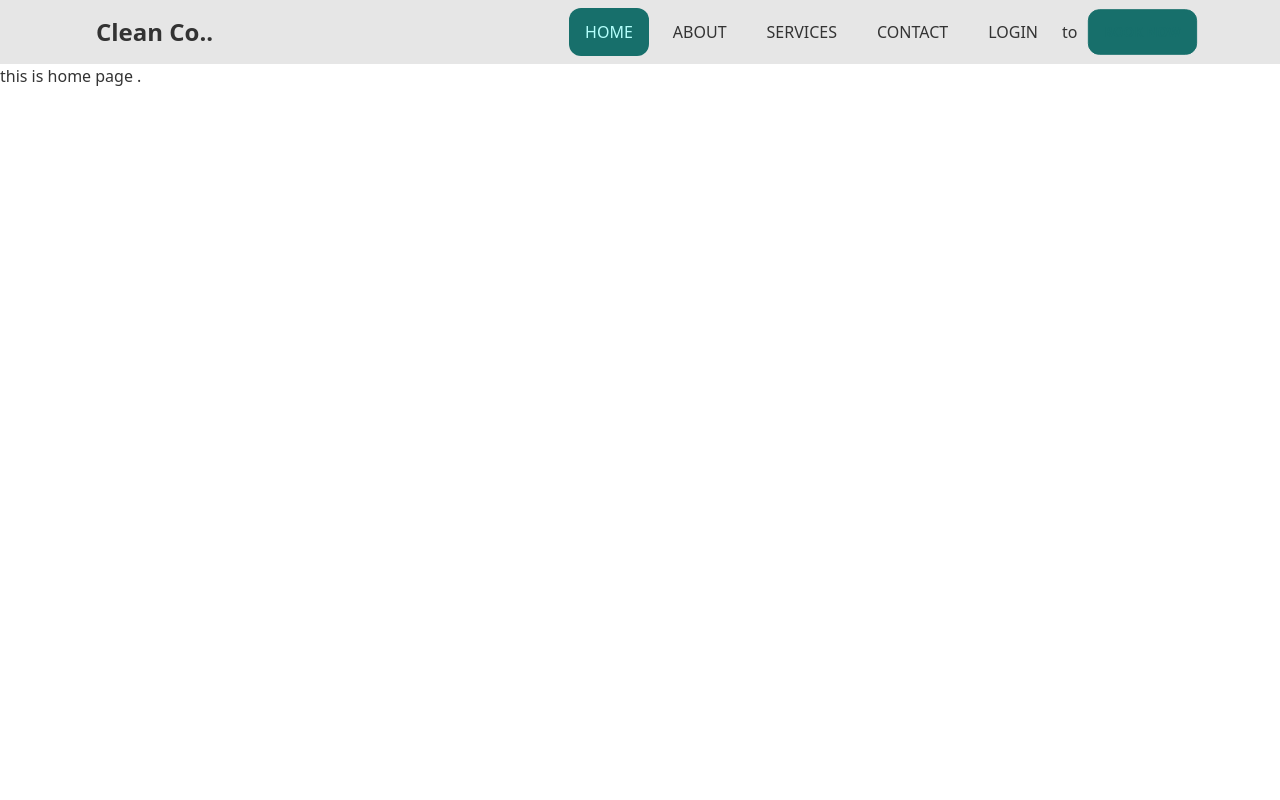
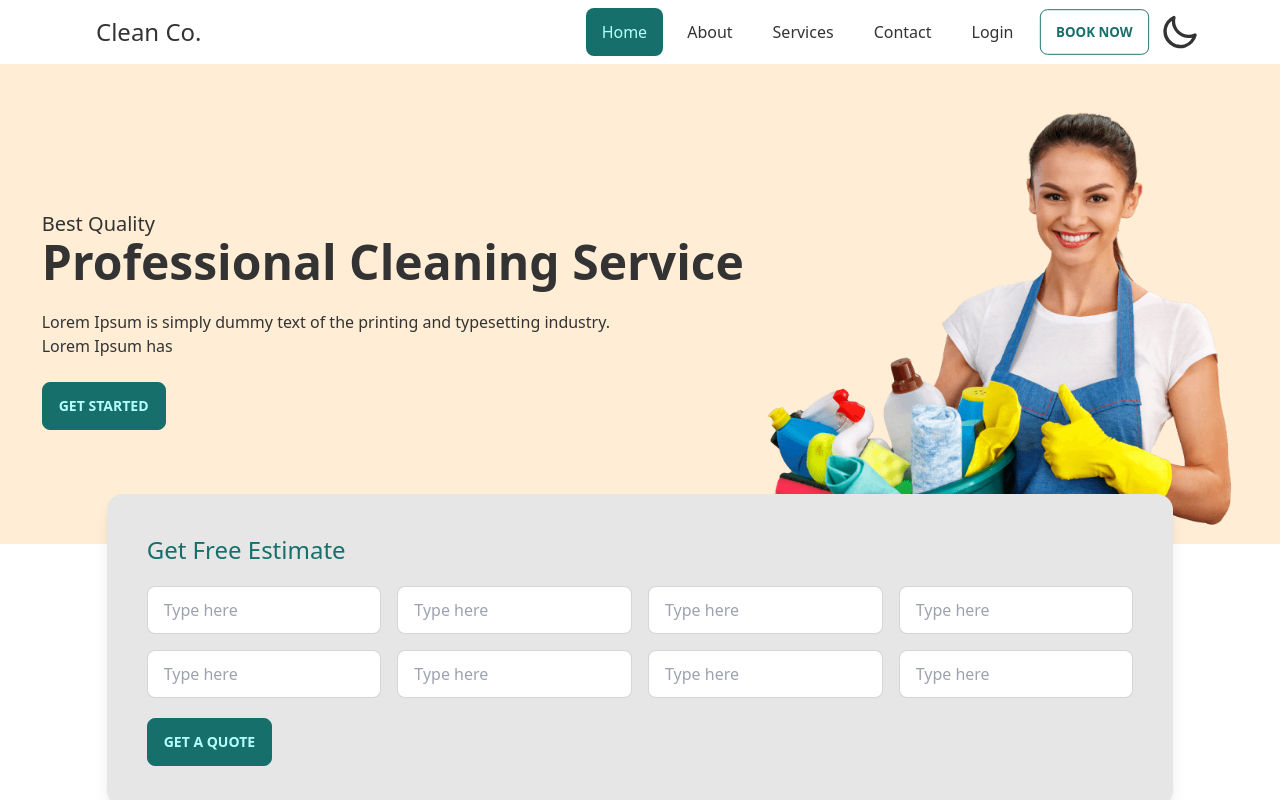
Before and after one commit to Shihab2022/clean-co-live-client, a React (Create React App) app: page / in a window 1280 px wide. Built offline with nearby package versions, Linux system fonts and the light colour scheme.

Commit message:
edit some code

```diff
--- a/src/App.js
+++ b/src/App.js
@@ -1,23 +1,17 @@
 import { Route, Routes } from 'react-router-dom';
 import './App.css';
-import About from './Pages/About/About';
-import Contact from './Pages/Contact/Contact';
-import Home from './Pages/Home/Home';
-import Login from './Pages/Login/Login';
-import Service from './Pages/Service/Service';
+import { publicRoute } from './route/publicRoutes';
 import Navbar from './Pages/Shared/Navbar';
 
 function App() {
   return (
     <div>
       <Navbar>
-  <Routes>
-    <Route path="/" element={<Home></Home>}></Route>
-    <Route path="/about" element={<About></About>}></Route>
-    <Route path="/contact" element={<Contact></Contact>}></Route>
-    <Route path="/service" element={<Service></Service>}></Route>
-    <Route path="/login" element={<Login></Login>}></Route>
-  </Routes>
+      <Routes>
+        {publicRoute.map(({ path, Component }, index) => (
+          <Route key={index} path={path} element={<Component />} />
+        ))}
+      </Routes>
   </Navbar>
     </div>
   );
--- a/src/Pages/Home/Home.js
+++ b/src/Pages/Home/Home.js
@@ -1,9 +1,11 @@
 import React from 'react';
+import Landing from './Landing';
 
 const Home = () => {
     return (
         <div>
-            <h4>this is home page . </h4>
+
+            <Landing></Landing>
         </div>
     );
 };
--- /dev/null
+++ b/src/Pages/Home/Landing.js
@@ -0,0 +1,98 @@
+import React from "react";
+import BucketGirl from '../../assets/image/bucketgirl.png';
+
+const Landing = () => {
+  return (
+    <div className='relative'>
+      <div class='hero h-screen lg:h-[60vh] bg-accent relative z-10 mt-16'>
+        <div class='hero-content flex-col lg:flex-row'>
+          <div>
+            <p
+              data-aos='fade-right'
+              data-aos-duration='1000'
+              data-aos-delay='200'
+              className='text-xl'
+            >
+              Best Quality
+            </p>
+            <h1
+              data-aos='fade-right'
+              data-aos-delay='400'
+              data-aos-duration='900'
+              class='text-5xl font-bold'
+            >
+              Professional Cleaning Service
+            </h1>
+            <p
+              data-aos='fade-right'
+              data-aos-delay='600'
+              data-aos-duration='800'
+              class='py-6 max-w-xl'
+            >
+              Lorem Ipsum is simply dummy text of the printing and typesetting
+              industry. Lorem Ipsum has
+            </p>
+            <button
+              data-aos='zoom-in'
+              data-aos-delay='1300'
+              class='btn btn-primary'
+            >
+              Get Started
+            </button>
+          </div>
+          <div className='h-[60vh] shrink-0'>
+            <img src={BucketGirl} class='h-full' alt='' />
+          </div>
+        </div>
+      </div>
+      <div className='rounded-2xl mx-auto mt-[-50px] relative z-20 bg-base-200 shadow-lg p-10 w-5/6'>
+        <h1 className='text-2xl mb-5 text-primary'>Get Free Estimate</h1>
+        <div className='grid grid-cols-1 md:grid-cols-2 lg:grid-cols-4 gap-4 '>
+          <input
+            type='text'
+            placeholder='Type here'
+            class='input input-bordered w-full'
+          />
+          <input
+            type='text'
+            placeholder='Type here'
+            class='input input-bordered w-full'
+          />
+          <input
+            type='text'
+            placeholder='Type here'
+            class='input input-bordered w-full'
+          />
+          <input
+            type='text'
+            placeholder='Type here'
+            class='input input-bordered w-full'
+          />
+          <input
+            type='text'
+            placeholder='Type here'
+            class='input input-bordered w-full'
+          />
+          <input
+            type='text'
+            placeholder='Type here'
+            class='input input-bordered w-full'
+          />
+          <input
+            type='text'
+            placeholder='Type here'
+            class='input input-bordered w-full'
+          />
+          <input
+            type='text'
+            placeholder='Type here'
+            class='input input-bordered w-full'
+          />
+        </div>
+        <button className='btn btn-primary mt-5'>Get a Quote</button>
+      </div>
+    </div>
+  );
+};
+
+export default Landing;
--- a/src/Pages/Shared/Navbar.js
+++ b/src/Pages/Shared/Navbar.js
@@ -1,56 +1,223 @@
-import React from 'react';
-import { NavLink } from 'react-router-dom';
 
-const Navbar = ({children}) => {
-  //children takay props hisaby niay si karon dasiui ar dower use krlay ay ti korty hobay
-  //potom ay sokol route kay jay name ay nav bar link tar componant ar vitory app.js file import kory osabo
-  //navbar ay children name destruchrig korbo
-  //say children takay dinamically jay jaigai content lika asay sykanay bosabo
+
+import React, { useState } from "react";
+import { Link, NavLink } from "react-router-dom";
+
+const Navbar = ({ children }) => {
+  const [dark,setDark]=useState(false)
+  console.log(dark)
   return (
-<div class="drawer  drawer-end">
-  <input id="my-drawer-3" type="checkbox" class="drawer-toggle" />
-  <div class="drawer-content flex flex-col">
+    <div class='drawer  drawer-end' data-theme={dark ? 'dark' : 'light'}>
+      <input id='my-drawer-3' type='checkbox' class='drawer-toggle' />
+      <div class='drawer-content flex flex-col'>
+        <div class='w-full navbar bg-base-100 fixed top-0 z-50 lg:px-20'>
+          <div class='flex-1 px-2 mx-2 text-2xl'>Clean Co.</div>
+          <div class='flex-none lg:hidden'>
+            <label for='my-drawer-3' class='btn btn-square btn-ghost'>
+              <svg
+                xmlns='http://www.w3.org/2000/svg'
+                fill='none'
+                viewBox='0 0 24 24'
+                class='inline-block w-6 h-6 stroke-current'
+              >
+                <path
+                  stroke-linecap='round'
+                  stroke-linejoin='round'
+                  stroke-width='2'
+                  d='M4 6h16M4 12h16M4 18h16'
+                ></path>
+              </svg>
+            </label>
+          </div>
 
-    <div class="w-full navbar lg:px-20 bg-base-200">
+          <div class='flex-none hidden lg:block'>
+            <ul class='menu menu-horizontal gap-x-2'>
+              <li>
+                <NavLink to='/' className='rounded-lg'>
+                  Home
+                </NavLink>
+              </li>
+              <li>
+                <NavLink to='/about' className='rounded-lg'>
+                  About
+                </NavLink>
+              </li>
+              <li>
+                <NavLink to='/services' className='rounded-lg'>
+                  Services
+                </NavLink>
+              </li>
+              <li>
+                <NavLink to='/contact' className='rounded-lg'>
+                  Contact
+                </NavLink>
+              </li>
+              <li>
+                <NavLink to='/login' className='rounded-lg'>
+                  Login
+                </NavLink>
+              </li>
 
-      <div class="flex-1 px-2 mx-2 text-2xl font-bold ">Clean Co..</div>
-      <div class="flex-none hidden lg:block">
-        <ul class="menu menu-horizontal gap-x-2">
+              <li class='dropdown dropdown-hover dropdown-end'>
+                <label
+                  tabindex='0'
+                  class='btn btn-primary btn-outline rounded-lg'
+                >
+                  BOOK NOW
+                </label>
+                <ul
+                  tabindex='0'
+                  class='dropdown-content menu p-2 shadow bg-base-100 rounded-box w-52'
+                >
+                  <li>
+                    <a>Item 1</a>
+                  </li>
+                  <li>
+                    <a>Item 2</a>
+                  </li>
+                </ul>
+              </li>
+              <label class='swap swap-rotate'>
+                <input type='checkbox' onClick={()=>setDark(!dark)} />
 
-          <li><NavLink className='rounded-xl ' to='/'>HOME</NavLink></li>
-          <li><NavLink className='rounded-xl ' to='/about'>ABOUT</NavLink></li>
-          <li><NavLink className='rounded-xl ' to='/service'>SERVICES</NavLink></li>
-          <li><NavLink className='rounded-xl ' to='/contact'>CONTACT</NavLink></li>
-          <li><NavLink className='rounded-xl ' to='/login'>LOGIN</NavLink></li>
-          <button data-toggle-theme="dark,light" data-act-class="ACTIVECLASS">to</button>
-          <li><NavLink className='rounded-xl btn btn-outline btn-primary ' to='/'>BOOK NOW</NavLink></li>
+                <svg
+                  class='swap-on fill-current w-10 h-10'
+                  xmlns='http://www.w3.org/2000/svg'
+                  viewBox='0 0 24 24'
+                >
+                  <path d='M5.64,17l-.71.71a1,1,0,0,0,0,1.41,1,1,0,0,0,1.41,0l.71-.71A1,1,0,0,0,5.64,17ZM5,12a1,1,0,0,0-1-1H3a1,1,0,0,0,0,2H4A1,1,0,0,0,5,12Zm7-7a1,1,0,0,0,1-1V3a1,1,0,0,0-2,0V4A1,1,0,0,0,12,5ZM5.64,7.05a1,1,0,0,0,.7.29,1,1,0,0,0,.71-.29,1,1,0,0,0,0-1.41l-.71-.71A1,1,0,0,0,4.93,6.34Zm12,.29a1,1,0,0,0,.7-.29l.71-.71a1,1,0,1,0-1.41-1.41L17,5.64a1,1,0,0,0,0,1.41A1,1,0,0,0,17.66,7.34ZM21,11H20a1,1,0,0,0,0,2h1a1,1,0,0,0,0-2Zm-9,8a1,1,0,0,0-1,1v1a1,1,0,0,0,2,0V20A1,1,0,0,0,12,19ZM18.36,17A1,1,0,0,0,17,18.36l.71.71a1,1,0,0,0,1.41,0,1,1,0,0,0,0-1.41ZM12,6.5A5.5,5.5,0,1,0,17.5,12,5.51,5.51,0,0,0,12,6.5Zm0,9A3.5,3.5,0,1,1,15.5,12,3.5,3.5,0,0,1,12,15.5Z' />
+                </svg>
 
+                <svg
+                  class='swap-off fill-current w-10 h-10'
+                  xmlns='http://www.w3.org/2000/svg'
+                  viewBox='0 0 24 24'
+                >
+                  <path d='M21.64,13a1,1,0,0,0-1.05-.14,8.05,8.05,0,0,1-3.37.73A8.15,8.15,0,0,1,9.08,5.49a8.59,8.59,0,0,1,.25-2A1,1,0,0,0,8,2.36,10.14,10.14,0,1,0,22,14.05,1,1,0,0,0,21.64,13Zm-9.5,6.69A8.14,8.14,0,0,1,7.08,5.22v.27A10.15,10.15,0,0,0,17.22,15.63a9.79,9.79,0,0,0,2.1-.22A8.11,8.11,0,0,1,12.14,19.73Z' />
+                </svg>
+              </label>
             </ul>
           </div>
-      <div class="flex-none lg:hidden">
-        <label for="my-drawer-3" class="btn btn-square btn-ghost">
-          <svg xmlns="http://www.w3.org/2000/svg" fill="none" viewBox="0 0 24 24" class="inline-block w-6 h-6 stroke-current"><path stroke-linecap="round" stroke-linejoin="round" stroke-width="2" d="M4 6h16M4 12h16M4 18h16"></path></svg>
-        </label>
         </div>
-    </div>
-
         {children}
       </div>
-  <div class="drawer-side">
-    <label for="my-drawer-3" class="drawer-overlay"></label>
-    <ul class="menu p-4 overflow-y-auto w-80 bg-base-100">
-
-    <li><NavLink className='rounded-xl ' to='/'>HOME</NavLink></li>
-          <li><NavLink className='rounded-xl ' to='/about'>ABOUT</NavLink></li>
-          <li><NavLink className='rounded-xl ' to='/service'>SERVICES</NavLink></li>
-          <li><NavLink className='rounded-xl ' to='/contact'>CONTACT</NavLink></li>
-          <li><NavLink className='rounded-xl ' to='/login'>LOGIN</NavLink></li>
-
+      <div class='drawer-side'>
+        <label for='my-drawer-3' class='drawer-overlay'></label>
+        <ul class='menu p-4 overflow-y-auto w-80 bg-base-100'>
+        <li>
+                <NavLink to='/' className='rounded-lg'>
+                  Home
+                </NavLink>
+              </li>
+              <li>
+                <NavLink to='/about' className='rounded-lg'>
+                  About
+                </NavLink>
+              </li>
+              <li>
+                <NavLink to='/services' className='rounded-lg'>
+                  Services
+                </NavLink>
+              </li>
+              <li>
+                <NavLink to='/contact' className='rounded-lg'>
+                  Contact
+                </NavLink>
+              </li>
+              <li>
+                <NavLink to='/login' className='rounded-lg'>
+                  Login
+                </NavLink>
+              </li>
+              <div tabindex="0" class="collapse collapse-arrow border border-base-300 bg-base-100 rounded-box">
+              <li>
+                <Link to='/contact' className='rounded-lg'>
+                  Quick Book
+                </Link>
+              </li>
+              <li>
+                <Link to='/login' className='rounded-lg'>
+                  Login here
+                </Link>
+              </li>
+</div>
         </ul>
-
       </div>
     </div>
   );
 };
 
 export default Navbar;
+
+
+
+
+
+
+
+
+
+
+
+
+
+
+
+
+
+// import React from 'react';
+// import { NavLink } from 'react-router-dom';
+
+// const Navbar = ({children}) => {
+//   //children takay props hisaby niay si karon dasiui ar dower use krlay ay ti korty hobay
+//   //potom ay sokol route kay jay name ay nav bar link tar componant ar vitory app.js file import kory osabo
+//   //navbar ay children name destruchrig korbo
+//   //say children takay dinamically jay jaigai content lika asay sykanay bosabo
+//     return (
+// <div class="drawer  drawer-end">
+//   <input id="my-drawer-3" type="checkbox" class="drawer-toggle" />
+//   <div class="drawer-content flex flex-col">
+
+//     <div class="w-full navbar lg:px-20 bg-base-100">
+
+//       <div class="flex-1 px-2 mx-2 text-2xl font-bold ">Clean Co..</div>
+//       <div class="flex-none hidden lg:block">
+//         <ul class="menu menu-horizontal gap-x-2">
+
+//           <li><NavLink className='rounded-xl ' to='/'>HOME</NavLink></li>
+//           <li><NavLink className='rounded-xl ' to='/about'>ABOUT</NavLink></li>
+//           <li><NavLink className='rounded-xl ' to='/service'>SERVICES</NavLink></li>
+//           <li><NavLink className='rounded-xl ' to='/contact'>CONTACT</NavLink></li>
+//           <li><NavLink className='rounded-xl ' to='/login'>LOGIN</NavLink></li>
+//           <button data-toggle-theme="dark,light" data-act-class="ACTIVECLASS">to</button>
+//           <li><NavLink className='btn  btn-outline rounded-lg ' to='/'>BOOK NOW</NavLink></li>
+
+//         </ul>
+//       </div>
+//       <div class="flex-none lg:hidden">
+//         <label for="my-drawer-3" class="btn btn-square btn-ghost">
+//           <svg xmlns="http://www.w3.org/2000/svg" fill="none" viewBox="0 0 24 24" class="inline-block w-6 h-6 stroke-current"><path stroke-linecap="round" stroke-linejoin="round" stroke-width="2" d="M4 6h16M4 12h16M4 18h16"></path></svg>
+//         </label>
+//       </div>
+//     </div>
+
+//     {children}
+//   </div>
+//   <div class="drawer-side">
+//     <label for="my-drawer-3" class="drawer-overlay"></label>
+//     <ul class="menu p-4 overflow-y-auto w-80 bg-base-100">
+
+//     <li><NavLink className='rounded-xl ' to='/'>HOME</NavLink></li>
+//           <li><NavLink className='rounded-xl ' to='/about'>ABOUT</NavLink></li>
+//           <li><NavLink className='rounded-xl ' to='/service'>SERVICES</NavLink></li>
+//           <li><NavLink className='rounded-xl ' to='/contact'>CONTACT</NavLink></li>
+//           <li><NavLink className='rounded-xl ' to='/login'>LOGIN</NavLink></li>
+
+//     </ul>
+
+//   </div>
+// </div>
+//     );
+// };
+
+// export default Navbar;
--- /dev/null
+++ b/src/route/publicRoutes.js
@@ -0,0 +1,15 @@
+
+import About from '../Pages/About/About';
+import Contact from '../Pages/Contact/Contact';
+import Home from '../Pages/Home/Home';
+import Login from '../Pages/Login/Login';
+import Service from '../Pages/Service/Service';
+
+
+export const publicRoute = [
+    { path: "/", name: "Home", Component: Home },
+    { path: "/about", name: "About", Component: About },
+    { path: "/services", name: "Services", Component: Service },
+    { path: "/contact", name: "Contact", Component: Contact },
+    { path: "/login", name: "Login", Component: Login },
+  ];
```
Also changed, not shown: src/assets/image/bucketgirl.png (added). Lines whose indentation alone changed are shown as unchanged.
